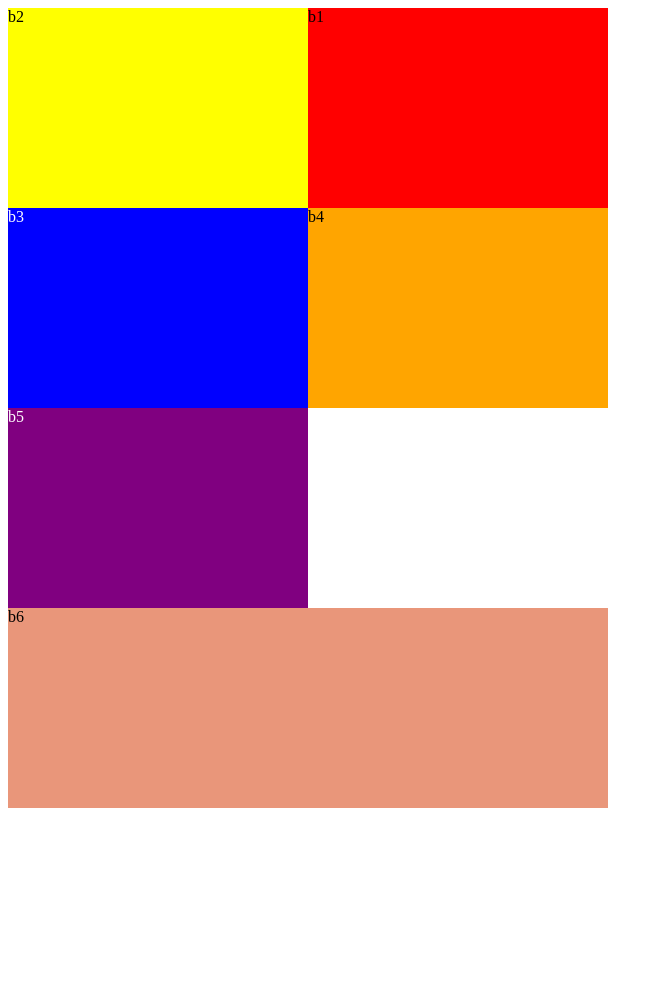
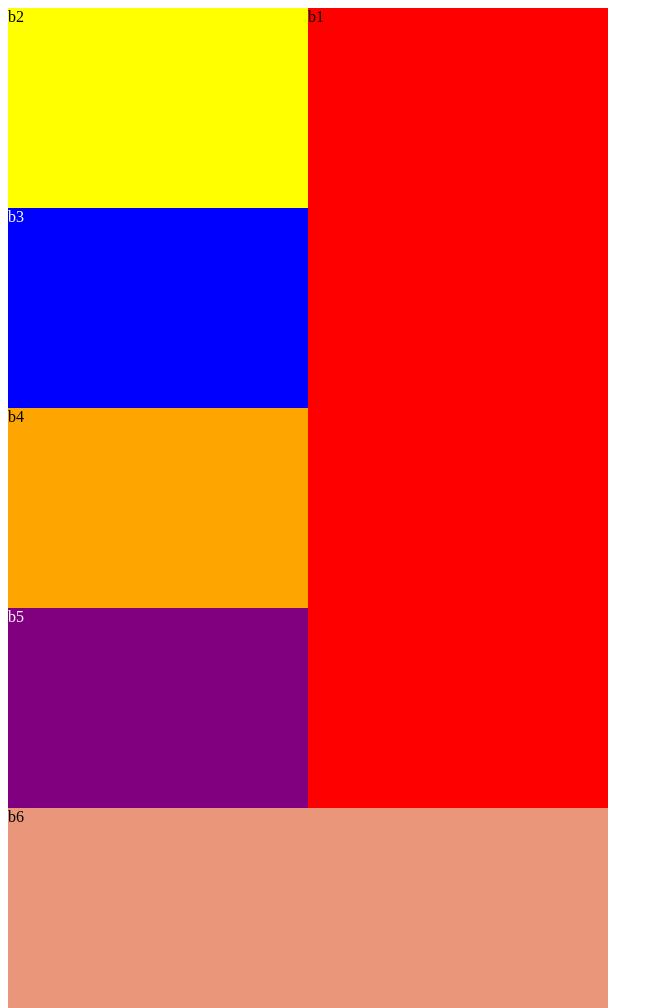
Before and after one commit to Newcomb/Layouts, a plain HTML site: page layout5.html in a window 1280 px wide. Shown: the whole page, without its empty margins (0-663 px from the left). Before the commit the page ends 808 px from the top, so only its background shows below. Drawn offline with Linux system fonts and the light colour scheme.

Commit message:
Update layout5.html

```diff
--- a/layout5.html
+++ b/layout5.html
@@ -20,7 +20,7 @@ div
     background-color:red;
     float: right;
     width: 50%;
-    height: 800;
+    height: 800px;
 }
 
 .b2
```
